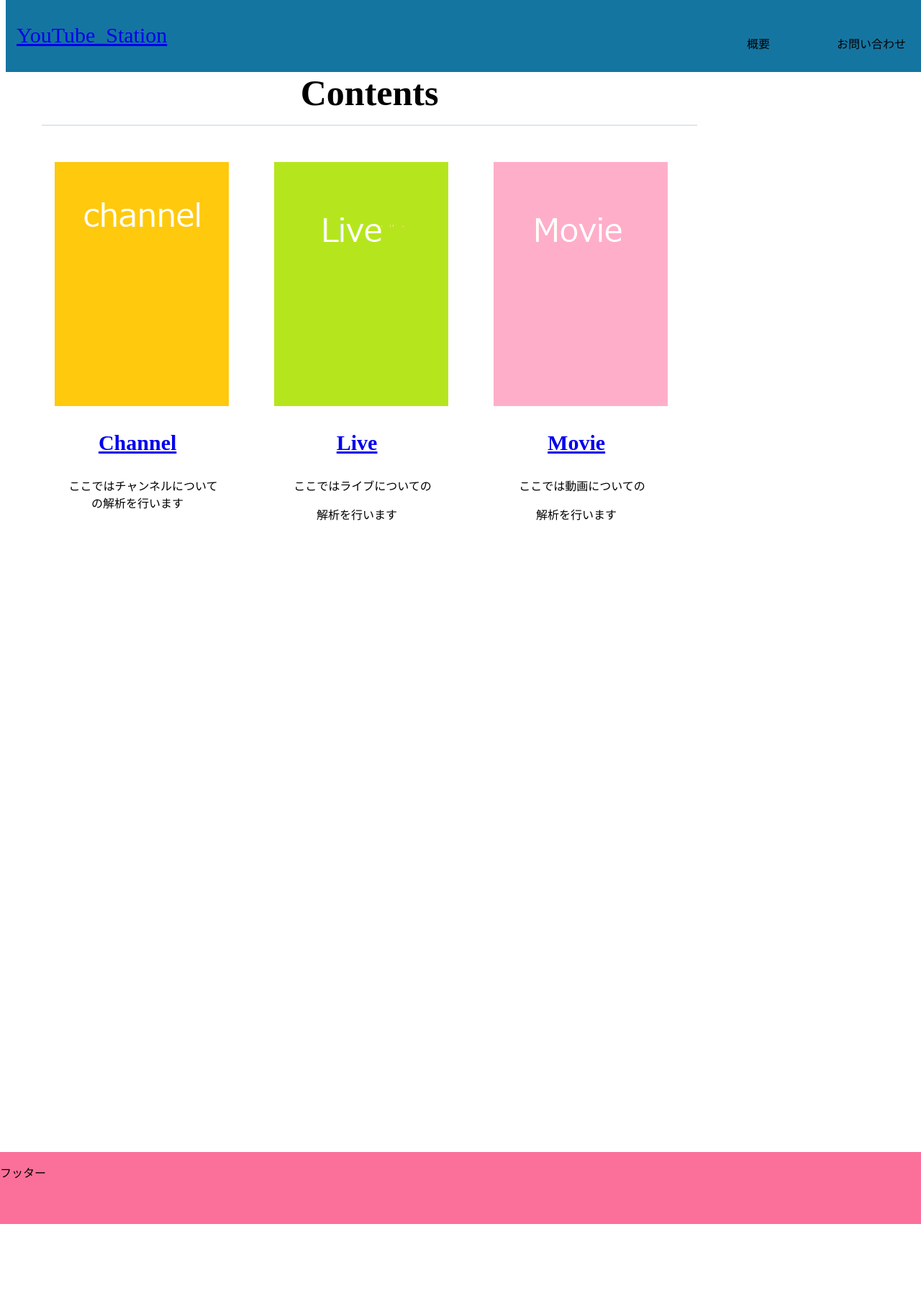
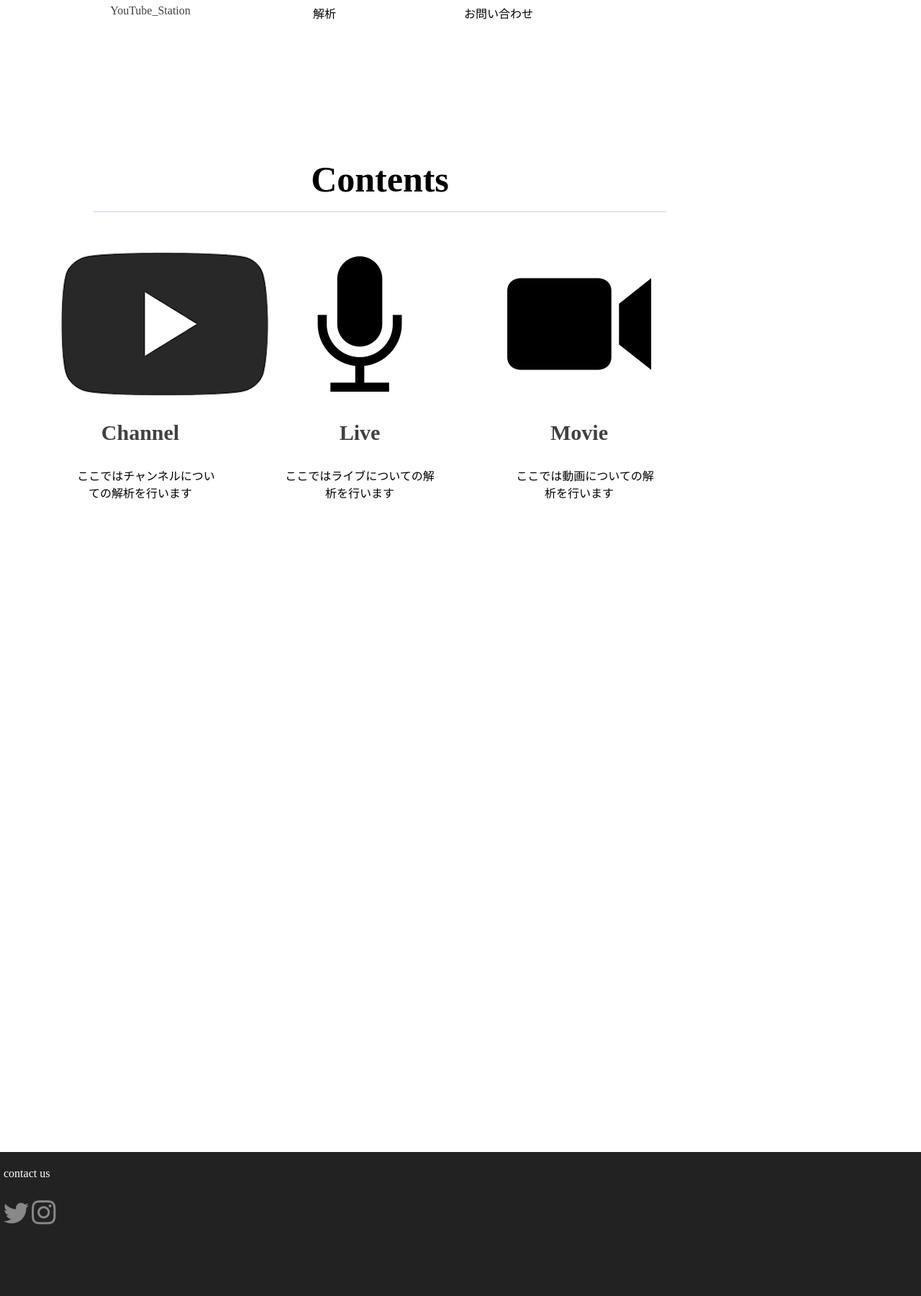
Before and after one commit to noch20/YoutubeStation, a Django app: page / in a window 1280 px wide. Shown: the whole page at 72% size. Before the commit the page ends 1700 px from the top, so only its background shows below. Run offline with Django 3.2, Linux system fonts and the light colour scheme; some libraries are stand-ins or nearby versions.

Commit message:
フッターの追加及び画像の差し替え

```diff
--- /dev/null
+++ b/home/static/home/css/a.css
@@ -0,0 +1,220 @@
+*{
+    box-sizing: border-box;
+}
+
+li{
+    max-width: calc(1200px/5);
+    position: relative;
+    padding: 5px;
+    display: block;
+    cursor: pointer;
+}
+
+
+ul{
+    text-align: center;
+    list-style-type: none;
+    margin: 0 auto;
+    padding: 0;
+    /* color: #fff; */
+}
+
+header{
+    height: 10px;
+    width: 100%;
+    background-color: #fff;
+    position: fixed;
+    top: 0;
+    transition: .3s;
+    /* z-index: 10; */
+
+}
+
+/* .header-logo{
+    font-size: 30px;
+    position: absolute;
+    top: 0;
+    left: 15px;
+    margin-top: 32px;
+    color: #fff;
+
+  } */
+
+.header-menu{
+    position: absolute;
+    top: 0;
+    right: 0;
+    z-index: 10;
+    /* margin-top: 32px; */
+    max-width: 1200px;
+    display: flex;
+    width: 100%;
+}
+
+.header-menu a{
+    text-decoration: none;
+    color:rgb(65, 65, 65);
+}
+
+.header-home{
+
+}
+
+.nav li{
+    min-width: 100px;
+    float: left;
+    position: relative;
+    margin-right: 25px;
+    height: 34px;
+}
+
+.ad{
+    position: relative;
+    top: 250px;
+    left: auto;
+}
+
+.ad p{
+    font-size: 50px;
+    text-align: center;
+}
+
+.main{
+    position: absolute;
+    top: 20px;
+    left: 0;
+    width: 100%;
+    /* height: 1000px; */
+    padding: 100px 80px;
+}
+
+
+
+
+
+.form{
+    text-align: center;
+}
+
+.form .input{
+    width: 50%;
+    height: 50px;
+    float: left;
+    text-align: center;
+}
+
+.form .submit{
+    width: 70px;
+    height: 50px;
+    float: left;
+}
+
+.contents{
+    width: 80%;
+    /* margin: 0 auto; */
+    margin-top:100px;
+}
+
+.contents-title{
+    font-size: 50px;
+    font-weight: 700;
+    border-bottom: 2px solid #dee7ec;
+    padding-bottom: 15px;
+    margin: 50px;
+    text-align: center;
+
+}
+
+.contents-list-wrapp{
+    width: max-content;
+    margin: 15px auto 0;
+}
+
+.contents-item{
+    width: 230px;
+    height: 188px;
+    float: left;
+    margin-right: 75px;
+    text-align: center;
+    z-index: 0;
+}
+
+.contents-item a{
+    text-decoration: none;
+    color:rgb(65, 65, 65);
+}
+
+
+
+.contents-subtitle{
+    color: #1575a1;
+    font-size: 30px;
+    font-weight: 700;
+    margin-top: 5px 0 8px;
+    text-align: center;
+}
+
+.header-menu>li{
+    width: 1200px;
+    margin: 1px;
+    /* background: #7ba5ff; */
+    background: #fff;
+
+    display: inline;
+}
+
+.dropdwn_menu{
+    width: 100%;
+    display: none;
+    position: absolute;
+    margin-left: -5px;
+    margin-top: 5px;
+    padding: 0;
+    background: #ffffff;
+}
+.dropdwn_menu li{
+    width: 100%;
+}
+
+.dropdwn_menu li a{
+    padding: 5px 0;
+    margin: -5px 5px -5px -5px;
+    display: block;
+    color: rgb(65, 65, 65);
+    text-decoration: none;
+}
+
+li a:hover{
+    background: #ffffff;
+    color: blue;
+}
+
+footer{
+    position: absolute;
+    top: 1600px;
+    left: 0;
+    width: 100%;
+    height: 200px;
+    background-color: #222;
+    color:#ffffff;
+  }
+
+.flowbtn10{
+    display:inline-block;
+    font-size:35px;
+    text-decoration:none;
+    transition:.5s;
+    color:#888;
+}
+    /* インスタ・pocket・ラインだけ少し大きく */
+.flowbtn10 .fa-instagram,.flowbtn10 .fa-get-pocket,.flowbtn10 .fa-get-pocket,.flowbtn10 .fa-line{
+    font-size:38px;
+}
+/* Twitterマウスホバー時 */
+.flowbtn10 .fa-twitter:hover{
+    color:#55acee;
+}
+/* Instagramマウスホバー時 */
+.flowbtn10 .fa-instagram:hover{
+    color:#c6529a;
+}
--- a/home/static/home/css/index.css
+++ b/home/static/home/css/index.css
@@ -3,13 +3,26 @@
 }
 
 li{
-    list-style: none;
+    max-width: calc(1200px/5);
+    position: relative;
+    padding: 5px;
+    display: block;
+    cursor: pointer;
+}
+
+
+ul{
+    text-align: center;
+    list-style-type: none;
+    margin: 0 auto;
+    padding: 0;
+    /* color: #fff; */
 }
 
 header{
-    height: 100px;
+    height: 300px;
     width: 100%;
-    background-color: #1575a1;
+    background-color: #ceec1f;
     position: fixed;
     top: 0;
     transition: .3s;
@@ -17,7 +30,7 @@ header{
 
 }
 
-.header-logo{
+/* .header-logo{
     font-size: 30px;
     position: absolute;
     top: 0;
@@ -25,14 +38,16 @@ header{
     margin-top: 32px;
     color: #fff;
 
-  }
+  } */
 
 .header-menu{
     position: absolute;
-    top: 0;
-    right: 0;
+    /* top: 0; */
+    /* right: 0; */
     /* z-index: 2; */
     margin-top: 32px;
+    max-width: 1200px;
+    display: flex;
     /* width: 100%; */
 }
 
@@ -122,6 +137,40 @@ header{
     text-align: center;
 }
 
+.header-menu>li{
+    width: 1200px;
+    margin: 1px;
+    /* background: #7ba5ff; */
+    background: #fff;
+
+    display: inline;
+}
+
+.dropdwn_menu{
+    width: 100%;
+    display: none;
+    position: absolute;
+    margin-left: -5px;
+    margin-top: 5px;
+    padding: 0;
+    background: rgb(75, 100, 209);
+}
+.dropdwn_menu li{
+    width: 100%;
+}
+
+.dropdwn_menu li a{
+    padding: 5px 0;
+    margin: -5px 5px -5px -5px;
+    display: block;
+    color: rgb(65, 65, 65);
+}
+
+li a:hover{
+    background: #b3d7ff;
+    color: rgb(65, 65, 65);
+}
+
 footer{
     position: absolute;
     top: 1600px;
--- a/home/static/home/js/index.js
+++ b/home/static/home/js/index.js
@@ -15,8 +15,15 @@ $(function() {
       startPos = value;
     });
 
-    $nav_toggle.on('click', function () {
-        $('.nav_toggle, .nav').toggleClass('show');
-      });
+
+    $('.header-menu li').hover(function(){
+        $("> ul:not(:animated)", this).slideDown();
+    }, function(){
+        $("ul.header-menu",this).slideUp();
+    });
+
+    // $nav_toggle.on('click', function () {
+    //     $('.nav_toggle, .nav').toggleClass('show');
+    //   });
 
   });
--- a/home/templates/home/index.html
+++ b/home/templates/home/index.html
@@ -1,39 +1,55 @@
+
 {% load static %}
 <!DOCTYPE html>
 <html>
     <head>
         <meta charset="UTF-8">
         <title>YouTubed Station</title>
-        <link rel="stylesheet" href="{% static 'home/css/index.css' %}">
+        <link rel="stylesheet" href="{% static 'home/css/a.css' %}">
         <script src="{% static 'home/js/jquery-3.6.0.min.js' %}"></script>
         <script src="{% static 'home/js/index.js' %}"></script>
+        <link href="https://use.fontawesome.com/releases/v5.6.1/css/all.css" rel="stylesheet">
 
     </head>
 
     <body>
         <header>
-            <div class="header-logo"><a href="http://127.0.0.1:8000/">YouTube_Station</a></div>
-            <div class="header-menu">
-                <ul class="nav">
-                    <li>概要</li>
-                    <li>お問い合わせ</li>
+            <!-- <div class="header-logo"><a href="http://127.0.0.1:8000/">YouTube_Station</a></div> -->
+            <ul class="header-menu">
+                <li class="header-home"><a href="http://127.0.0.1:8000/">YouTube_Station</a></li>
+                <li>解析
+                <ul class="dropdwn_menu">
+                <li><a href="#">Channel</a></li>
+                <li><a href="#">Live</a></li>
+                <li><a href="#">Movie</a></li>
                 </ul>
-            </div>
-            <div class="ad">
-                <!-- <p>一番伝えたいことを書く</p> -->
-            </div>
+                </li>
+                <li>お問い合わせ
+                <ul class="dropdwn_menu">
+                    <li><a href="#">お問い合わせ先</a></li>
+                    <li><a href="#">広告掲載について</a></li>
+                    </ul>
+                </li>
+
+            </ul>
         </header>
-        <!-- <div class="main">
-            <div class="form">
+        <div class="ad">
+            <!-- <p>一番伝えたいことを書く</p> -->
+        </div>
+
+
+        <div class="main">
+            <!-- <div class="form">
                 <input type="text" class="input">
                 <input type="button" class="submit">
-            </div> -->
+            </div>  -->
+
             <div class="contents">
                 <h2 class="contents-title">Contents</h2>
                 <ul class="contents-list-wrapp">
                     <li class="contents-item">
                         <a href="http://127.0.0.1:8000/">
-                            <img src="{% static 'home/img/channel.png' %}" alt="My image1">
+                            <img src="{% static 'home/img/youtube.png' %}" alt="My image1">
                         </a>
                         <p class="contents-subtitle"><a href="http://127.0.0.1:8000/">Channel</a></p>
                         <p>
@@ -42,30 +58,34 @@
                     </li>
 
                     <li class="contents-item">
-                        <a href="{% url 'live:index' %}">
-                          <img src="{% static 'home/img/Live.png' %}" alt="My image2">
+                        <a href="http://127.0.0.1:8000/live/">
+                          <img src="{% static 'home/img/mike.png' %}" alt="My image2">
                         </a>
                         <p class="contents-subtitle">
-                          <a href="{% url 'live:index' %}">Live</a>
+                          <a href="http://127.0.0.1:8000/live/">Live</a>
                         </p>
-                        <p>　ここではライブについての</p>
-                        <p>解析を行います</p>
+                        <p>ここではライブについての解析を行います</p>
                     </li>
 
                     <li class="contents-item">
                         <a href="http://127.0.0.1:8000/">
-                            <img src="{% static 'home/img/Movie.png' %}" alt="My image3">
+                            <img src="{% static 'home/img/camera.png' %}" alt="My image3">
                         </a>
-                        <p class="contents-subtitle"><a href="http://127.0.0.1:8000/">Movie</a></p>
+                        <p class="contents-subtitle"><a href="http://127.0.0.1:8000/drop/">Movie</a></p>
 
-                        <p>　ここでは動画についての</p>
-                        <p>解析を行います</p>
+                        <p>　ここでは動画についての解析を行います</p>
                     </li>
                 </ul>
             </div>
         </div>
         <footer>
-            <p>フッター</p>
+
+            <li>
+                <p>contact us</p>
+                <li><a href="./" class="flowbtn10"><i class="fab fa-twitter"></i></a>
+                    <a href="./" class="flowbtn10"><i class="fab fa-instagram"></i></a>
+                </li>
+            </li>
         </footer>
     </body>
 </html>
```
Also changed, not shown: home/static/home/css/drop.css (added, +85 -0 lines), home/static/home/js/drop.js (added, +7 -0 lines), home/templates/home/dropdwn_tes copy.html (added, +56 -0 lines), live/static/live/index.css (+172 -12 lines), live/templates/live/index.html (deleted, +0 -52 lines), home/static/home/img/camera.png (added), home/static/home/img/mike.png (added), home/static/home/img/youtube.png (added).
